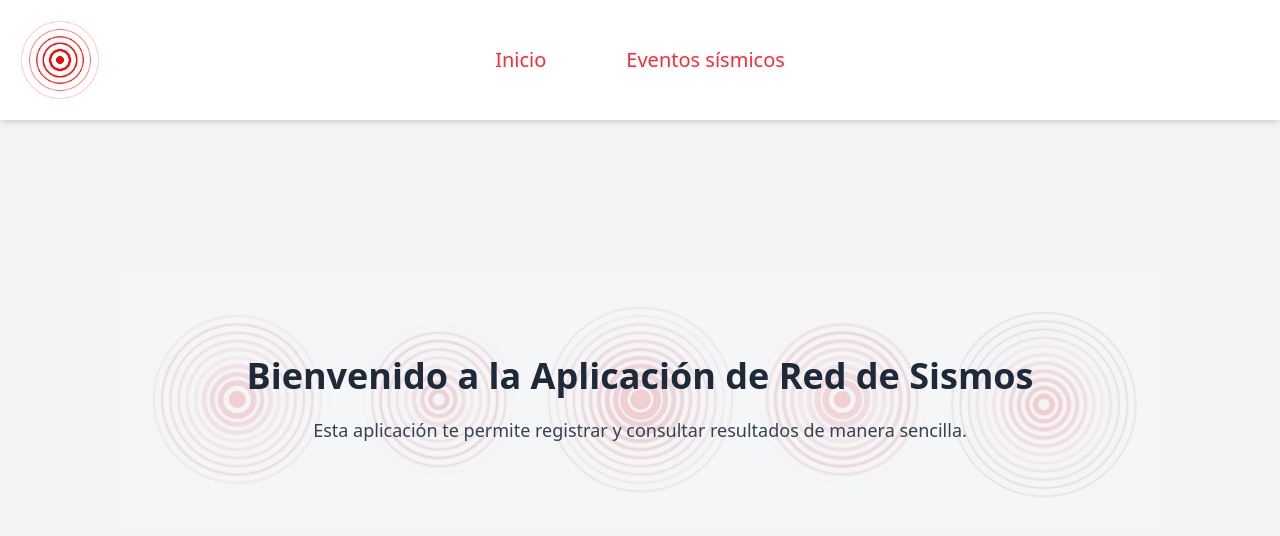
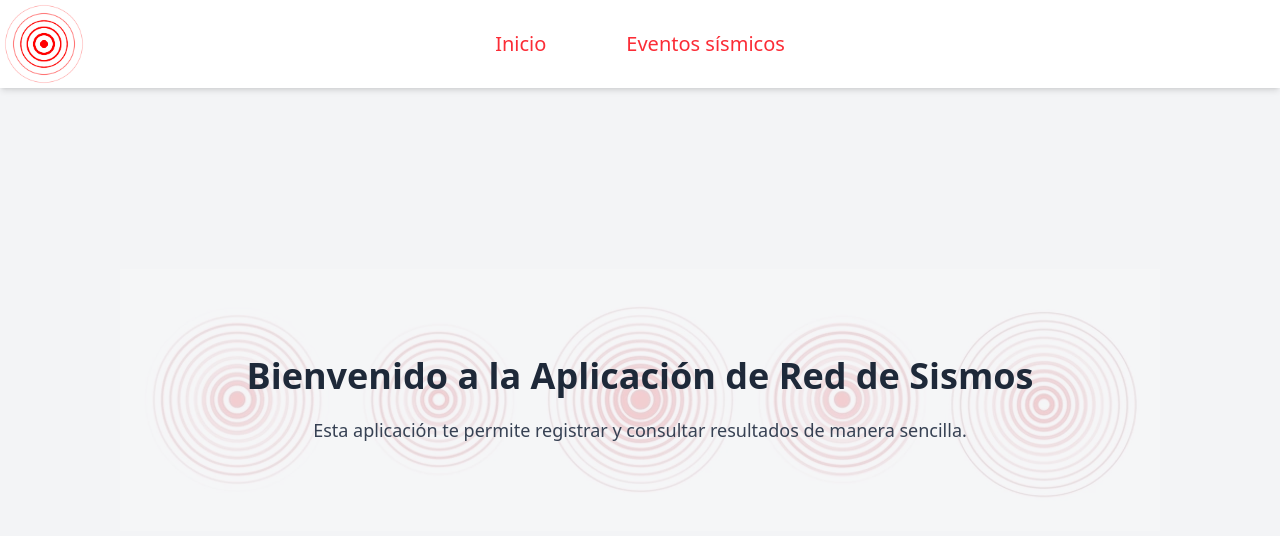
Before and after one commit to MartinAndreani/ppai_red_sismica_front, a React (Vite) app: page / in a window 1280 px wide. Shown: the top 536 px of the page. Built offline with nearby package versions, Linux system fonts and the light colour scheme.

Commit message:
modificacion navbar

```diff
--- a/src/components/NavBar/NavBar.jsx
+++ b/src/components/NavBar/NavBar.jsx
@@ -4,7 +4,7 @@ import { Link } from 'react-router-dom';
 
 const NavBar = () => {
     return (
-        <div className="w-full fixed top-0 left-0 z-50 shadow-md p-5 flex items-center justify-between bg-white">
+        <div className="w-full fixed top-0 left-0 z-50 shadow-md p-1 flex items-center justify-between bg-white">
             <img src={logo} alt="Logo" className="max-h-20" />
 
             <div className="absolute left-1/2 transform -translate-x-1/2">
```
